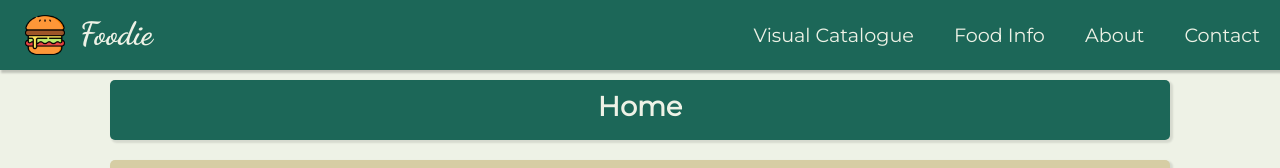
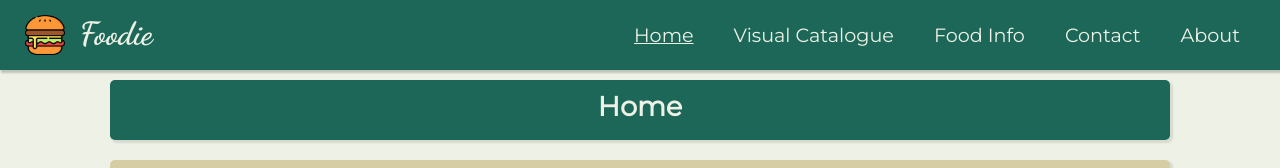
Before and after one commit to Rafael1321/SENG513-A1, a plain HTML site: page index.html in a window 1280 px wide. Shown: the top 168 px of the page. Drawn offline with Linux system fonts and the light colour scheme.

Commit message:
Fixed some small bugs

```diff
--- a/index.html
+++ b/index.html
@@ -12,10 +12,11 @@
                 <span><a href="./index.html">Foodie</a></span>
             </div>
             <ul>
+                <li><a href="./index.html"><u>Home</u></a></li>
                 <li><a href="./catalogue.html">Visual Catalogue</a></li>
                 <li><a href="./info.html">Food Info</a></li>
+                <li><a href="./contact.html">Contact</a></li>
                 <li><a href="./about.html">About</a></li>
-                <li><a href="./catalogue.html">Contact</a></li>
             </ul>
         </nav>
         <div class="outer-container center-horizontally center-vertically">
--- a/styles/main.css
+++ b/styles/main.css
@@ -69,6 +69,7 @@ nav ul{
     display: flex;
     flex-direction: row;
     justify-content: space-around;
+    margin-right: 20px;
 }
 
 nav ul li{
```
Also changed, not shown: about.html (+1 -0 lines), catalogue.html (+2 -1 lines), contact.html (+1 -0 lines), info.html (+2 -1 lines).
